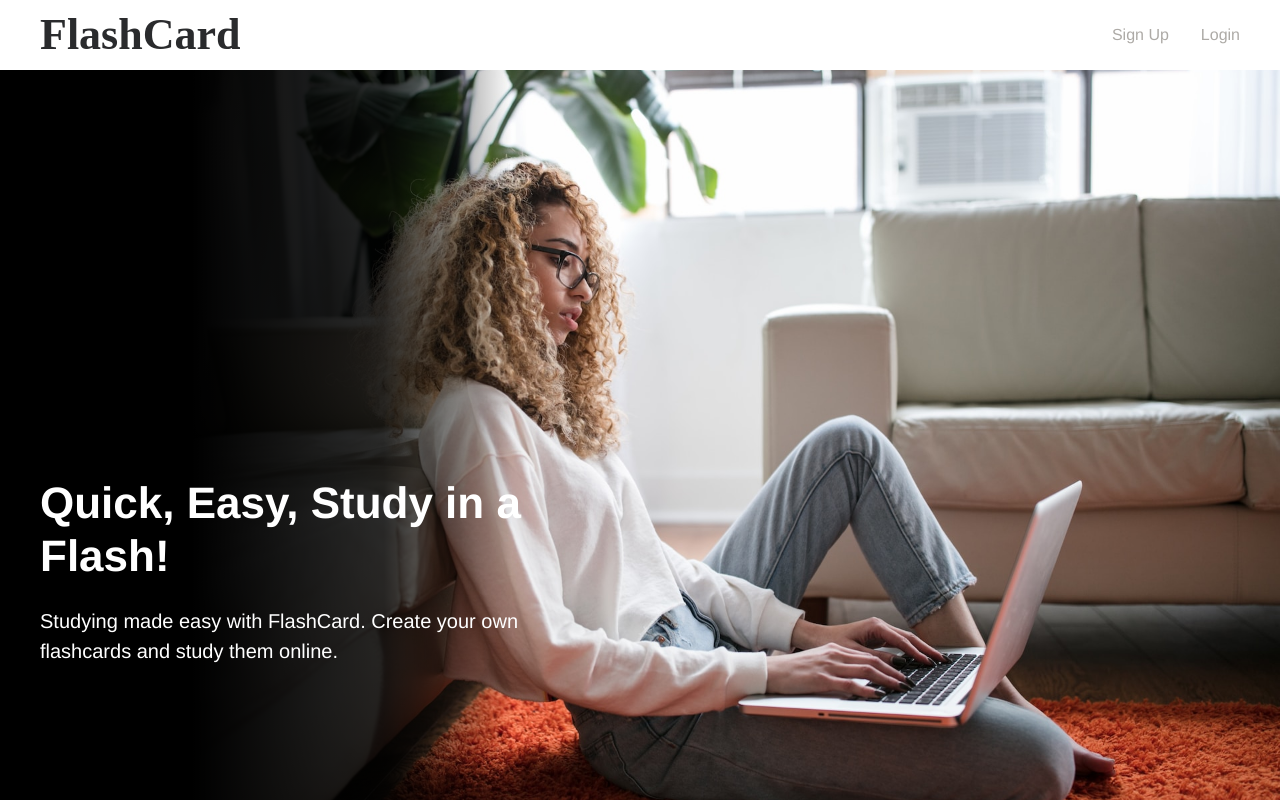
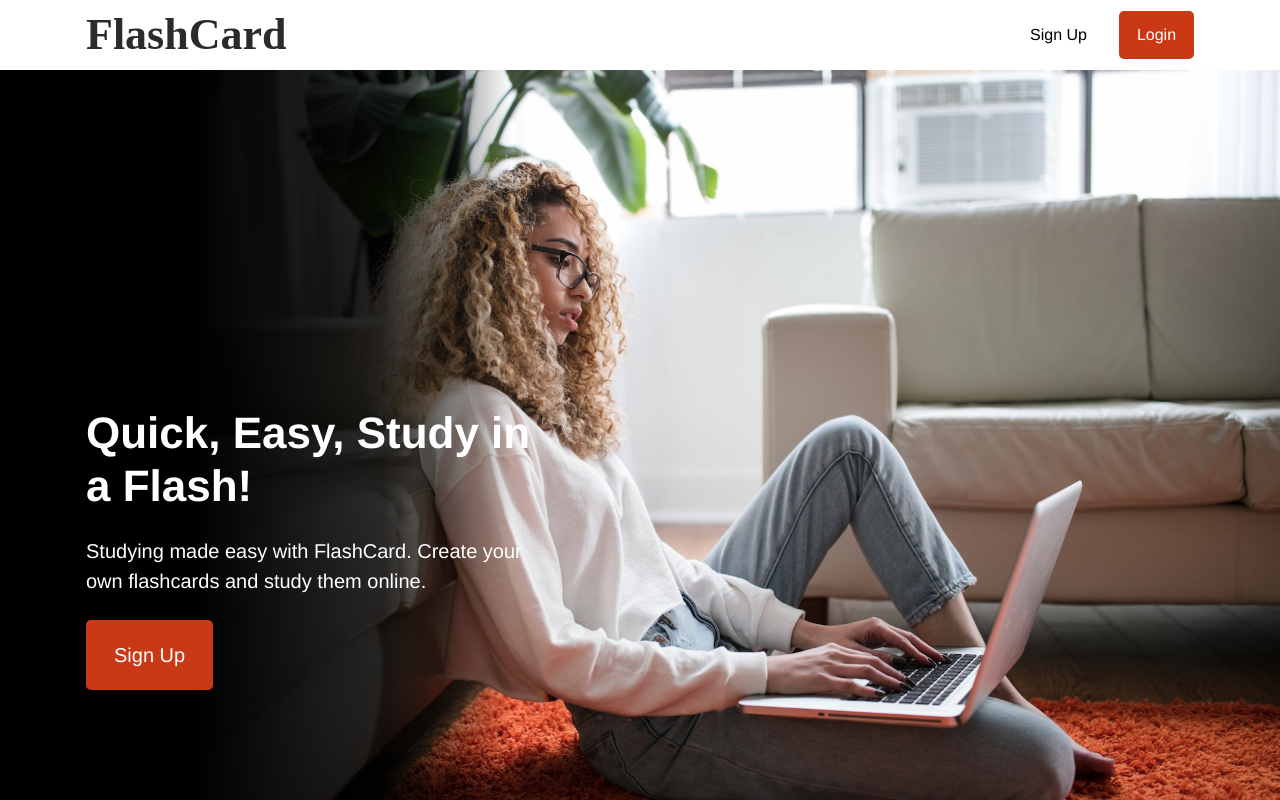
Before and after one commit to Teronbullock/flashlearn-mern, a React (Vite) app: page / in a window 1280 px wide. Shown: the top 800 px of the page. Built offline with nearby package versions, Linux system fonts and the light colour scheme.

Commit message:
update tailwind config header btn hero and nav

```diff
--- a/package.json
+++ b/package.json
@@ -26,6 +26,8 @@
     "eslint-plugin-react-refresh": "^0.4.9",
     "globals": "^15.9.0",
     "postcss": "^8.4.47",
+    "prettier": "^3.3.3",
+    "prettier-plugin-tailwindcss": "^0.6.8",
     "sass": "^1.79.4",
     "tailwindcss": "^3.4.13",
     "typescript": "^5.5.3",
--- a/src/components/Btn/Btn.tsx
+++ b/src/components/Btn/Btn.tsx
@@ -1,34 +1,37 @@
 import { Children } from 'react';
+import { Link } from 'react-router-dom'
 import './btn.scss';
 
 interface BtnProps {
   btnClass?: string;
   btnAriaLabel?: string;
+  btnURL: string;
+  children: React.ReactNode;
+  btnDataType?: string;
+  btnType?: 'anchor' | 'btn';
   btnClick?: () => void;
-  children: React.ReactNode;
-  btnType?: 'reg' | 'mobile' | 'reset';
-  btn
 }
 
-export default function Btn({ btnClass, btnAriaLabel, btnClick, children, btnType = 'reg' }: BtnProps): JSX.Element {
-  let btnClassText = '';
-  let dataType = '';
+export default function Btn({
+  btnClass = '',
+  btnAriaLabel,
+  btnURL,
+  btnDataType,
+  children, btnType = 'anchor',
+  btnClick
+  }: BtnProps): JSX.Element {
 
-  if (!btnClass) {
-    btnClass = '';
-  }
-
-  if (btnType === 'reg') {
-    btnClassText = `btn ${btnClass}`;
-  } else if (btnType === 'mobile') {
-    btnClassText = `btn-mobile-toggle ${btnClass}`;
-    dataType = 'btn-mobile-toggle';
-  }
 
 
   return (
-    <button className={btnClassText} aria-label={btnAriaLabel} onClick={btnClick} data-js={dataType}>{children}
-    </button>
+    <>
+      { btnType === 'anchor' ? (
+        <Link className={`btn ${btnClass}`} to={btnURL} aria-label={btnAriaLabel} data-js={btnDataType}>{children}</Link>
+      ) : btnType === 'btn' ? (
+        <button className={btnClass} aria-label={btnAriaLabel} onClick={btnClick} data-js={btnDataType}>{children}
+        </button> ) : null
+      }
+    </>
   )
 
 }
--- a/src/layouts/Header/Header.tsx
+++ b/src/layouts/Header/Header.tsx
@@ -1,7 +1,6 @@
 import { Link } from 'react-router-dom';
+import './header.scss';
 import Nav from '../Nav/Nav';
-import './header.scss';
-
 import MobileMenuBtn from '../../components/MobileMenuBtn/MobileMenuBtn';
 
 export default function Header() {
--- a/src/layouts/Hero/Hero.tsx
+++ b/src/layouts/Hero/Hero.tsx
@@ -1,4 +1,5 @@
 import './hero.scss'
+import Btn from '../../components/Btn/Btn';
 
 interface HeroProps {
   heroAriaLabel: string;
@@ -13,10 +14,16 @@ export default function Hero({heroAriaLabel, content}: HeroProps): JSX.Element {
   return(
     <section className="hero" aria-label={`${heroAriaLabel}`}>
       <div className="hero__container container h-full relative mx-auto">
-        <div className="hero_content absolute left-0 bottom-[15%] sm:max-w-[250px] bottom-[10%] md:max-w-[205px] lg:max-w-[375px] xl:max-w-[500px]">
+        <div className="hero_content absolute left-0 bottom-[15%] sm:max-w-[250px] bottom-[10%] md:max-w-[205px] lg:max-w-[375px] xl:max-w-[500px] px-4">
           <h1 className="hero_title text-white mb-6">{content.title}</h1>
           <p className="hero__copy">{content.copy}</p>
-          {/* //btn */}
+          <Btn
+            btnClass='btn--primary btn--large'
+            btnURL='/register'
+            btnAriaLabel='Sign Up'
+          >
+            Sign Up
+          </Btn>
         </div>
       </div>
     </section>
--- a/src/layouts/Nav/Nav.tsx
+++ b/src/layouts/Nav/Nav.tsx
@@ -1,5 +1,6 @@
 import { Link } from 'react-router-dom'
 import './nav.scss'
+import Btn from '../../components/Btn/Btn';
 
 export default function nav() {
   let currentUser = false
@@ -61,10 +62,13 @@ export default function nav() {
           ) : (
             <>
               <li className='nav-desktop__item'>
-                <Link to='/register'>Sign Up</Link>
+              <Link className='nav__list-link' to='/register'>Sign Up</Link>
               </li>
               <li className='nav-desktop__item mr-0'>
-                <Link to='/login'>Login</Link>
+                <Btn
+                  btnURL='/login'
+                  btnClass='btn--primary p-3'
+                >Login</Btn>
               </li>
             </>
           )}
--- a/tailwind.config.js
+++ b/tailwind.config.js
@@ -4,16 +4,6 @@ export default {
     "./src/**/*.{js,jsx,ts,tsx}",
   ],
   theme: {
-    screens: {
-      'i4':       '320px',
-      'xs':       '375px',
-      'sm':       '576px',
-      'md':       '768px',
-      'lg':       '992px',
-      'xl':       '1200px',
-      '2xl':      '1440px',
-      '3xl':      '1920px',
-    },
     colors: {
       'primary':        '#c93916',
       'secondary':      '#ADAAA6',
@@ -28,7 +18,22 @@ export default {
       'light-shade':    '#6A6F6F',
     },
     extend: {
+      screens: {
+        '1xl': '1440px',
+      },
+      container: {
+        center: true,
+        padding: '1rem',
+        screens: {
+          'sm':         '540px',
+          'md':         '720px',
+          'lg':         '960px',
+          'xl':         '1140px',
+          '1xl':        '1320px',
+          '2xl':        '1400px',
+        },
+      },
     },
   },
-  plugins: [],
+  plugins: ["prettier-plugin-tailwindcss"],
 }
```
Also changed, not shown: 1 other file (tests, documents, lock files or other folders).
